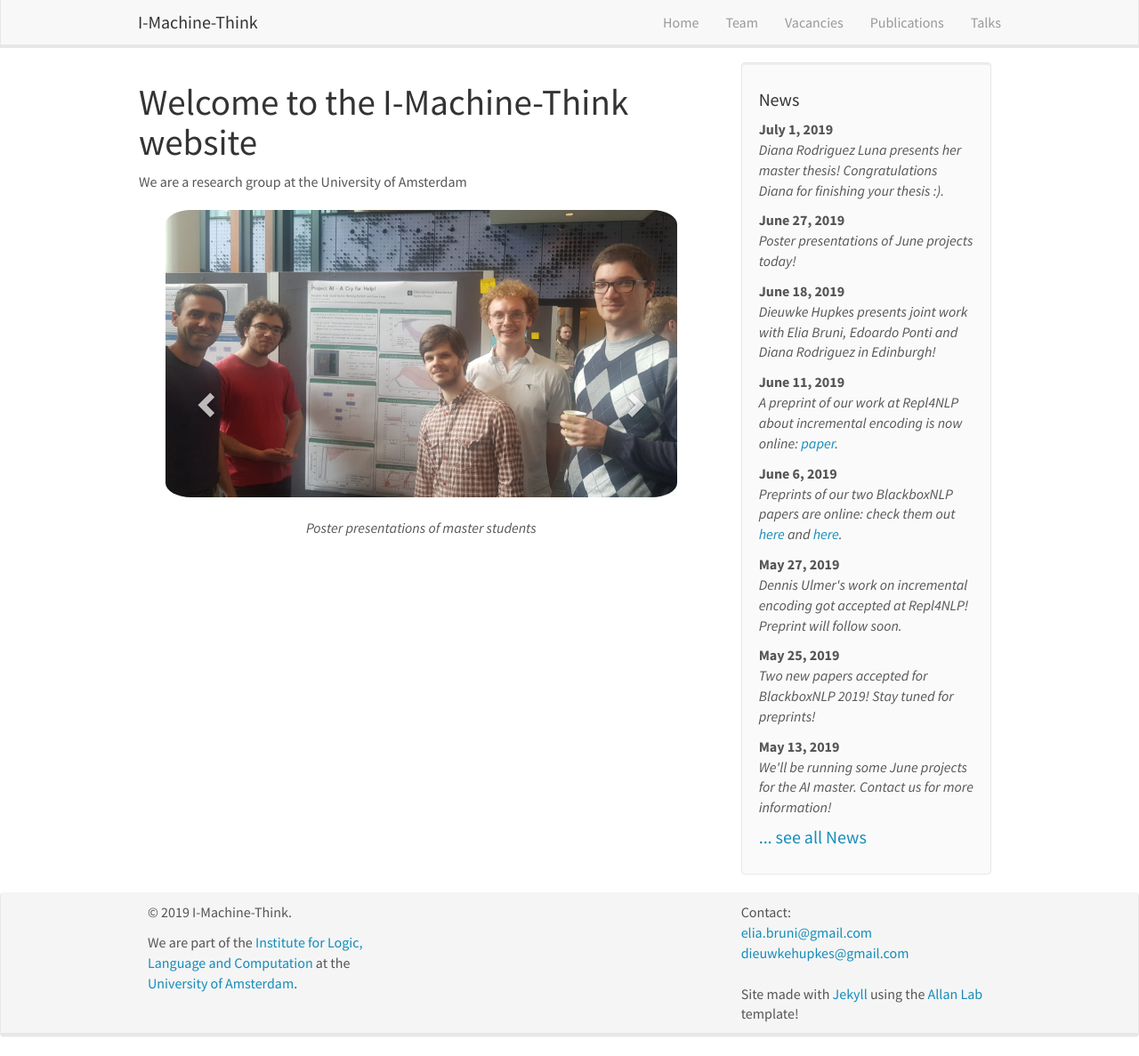
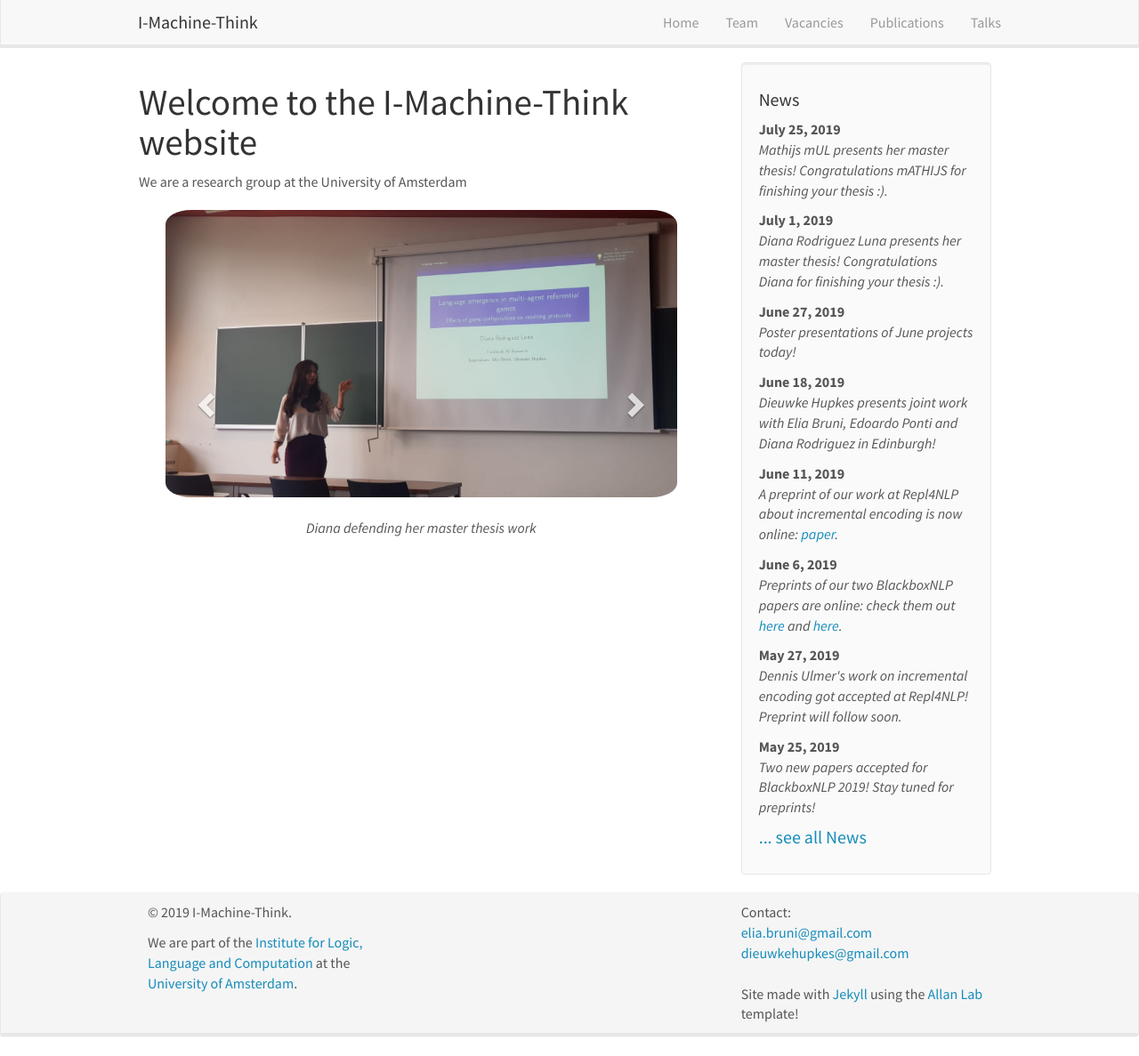
Before and after one commit to i-machine-think/i-machine-think.github.io, a Jekyll site: the page built from _pages/home.md, in a window 1280 px wide and 1187 px high. Shown: the whole window at 89% size. Built offline with Jekyll 4.4.1, drawn with Linux system fonts in a browser that asks for light colours; nearby versions of some CDN libraries.

Commit message:
add mathijs pic

```diff
--- a/_data/news.yml
+++ b/_data/news.yml
@@ -1,3 +1,8 @@
+- date: "July 25, 2019"
+  headline: "Mathijs mUL presents her master thesis! Congratulations mATHIJS for finishing your thesis :)."
+  content: "Mathijs presents his master thesis on mastering emergent language in simulated navigation! Congratulations Mathijs for finishing your thesis :)."
+  image: "mathijs_presentation.jpeg"
+
 - date: "July 1, 2019"
   headline: "Diana Rodriguez Luna presents her master thesis! Congratulations Diana for finishing your thesis :)."
   content: "Diana Rodriguez Luna presents her master thesis on language emergence in multi-agent referential games! Congratulations Diana for finishing your thesis :)."
--- a/_data/slider.yml
+++ b/_data/slider.yml
@@ -1,6 +1,10 @@
+- text: Mathijs defending his master thesis work
+  image: mathijs_presentation.jpeg
+  first: true
+
 - text: Diana defending her master thesis work
   image: diana_presentation.jpeg
-  first: true
+  first:
 
 - text: Poster presentations of master students
   image: poster_presentations.jpeg
```
